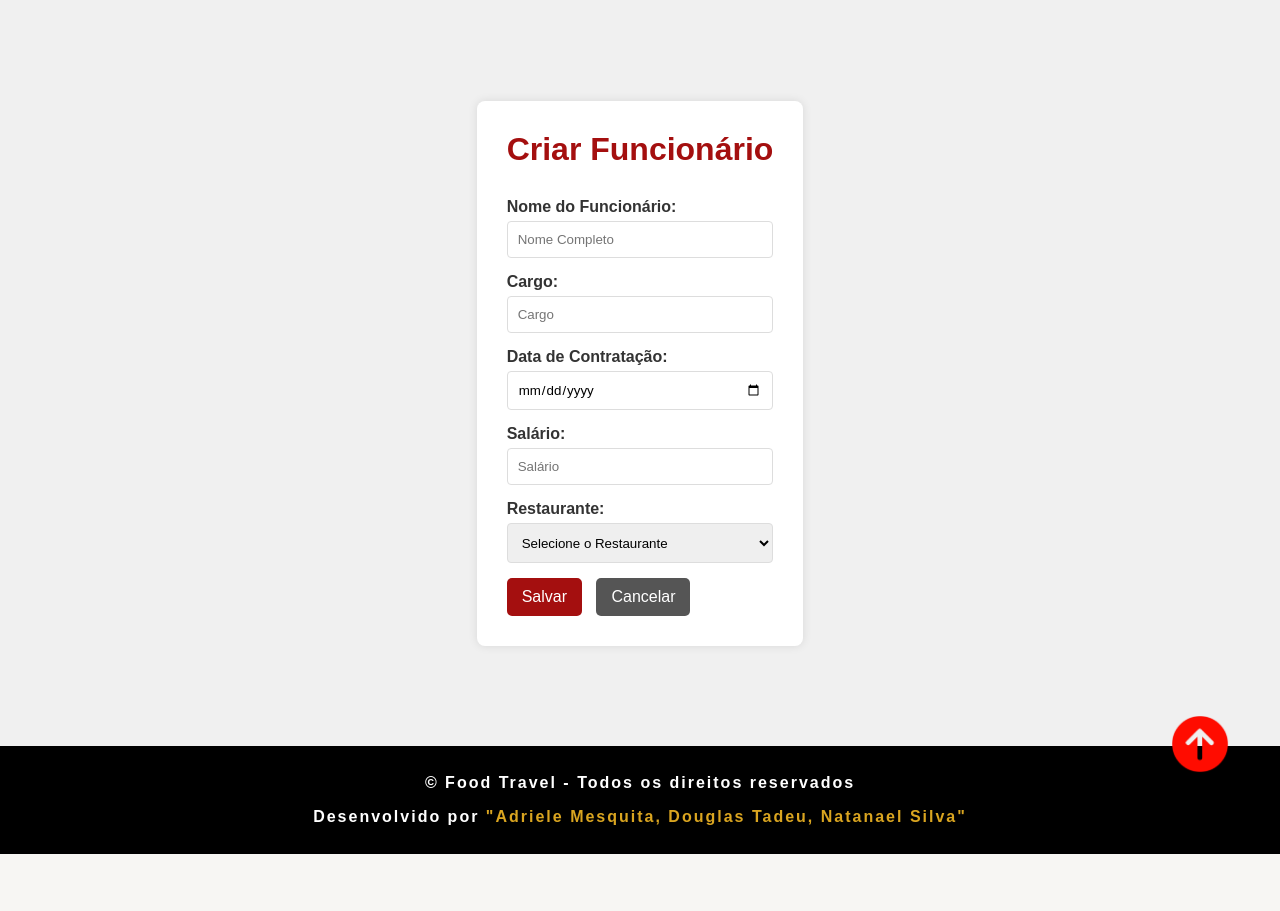
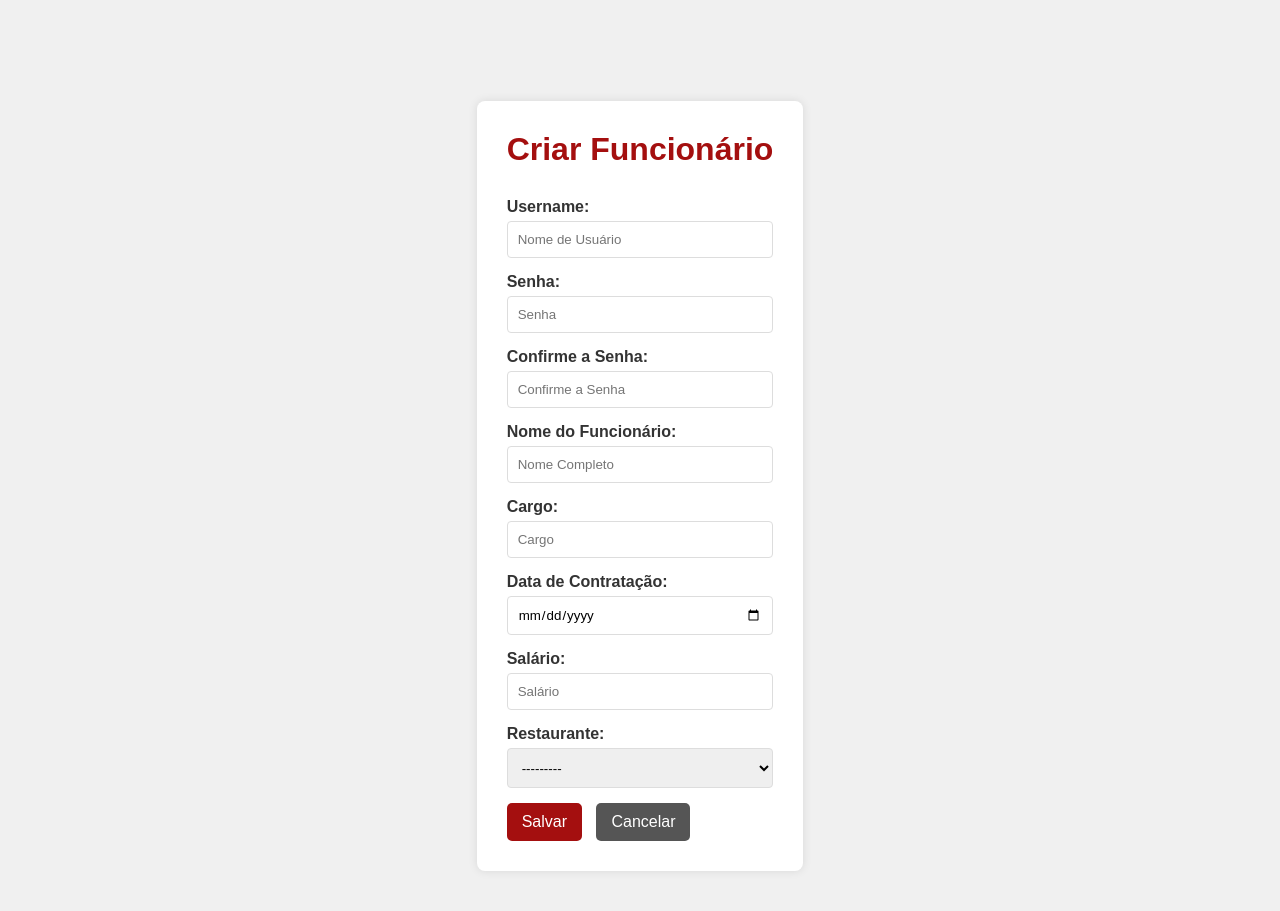
Before and after one commit to adriele-mesquita/Programacao-WEB-II-, a Django app: page /funcionarios/novo/ in a window 1280 px wide. Shown: the part 164-1075 px from the top of the page. Before the commit the page ends 1018 px from the top, so only its background shows below. Run offline with Django 5.2, Linux system fonts and the light colour scheme; data that the repository does not hold is empty.

Commit message:
login funcionario ok

```diff
--- a/core/forms.py
+++ b/core/forms.py
@@ -233,15 +233,14 @@ class AvaliacaoForm(forms.ModelForm):
             'estrelas': 'Estrelas',
         }
 class FuncionarioForm(forms.ModelForm):
-    id_restaurante = forms.ModelChoiceField(
-        queryset=Restaurante.objects.all(),
-        empty_label="Selecione o Restaurante",
-        label="Restaurante"
-    )
+    username = forms.CharField(max_length=150, required=True, widget=forms.TextInput(attrs={'class': 'input-field', 'placeholder': 'Nome de Usuário'}))
+    password = forms.CharField(label='Senha', widget=forms.PasswordInput(attrs={'class': 'input-field', 'placeholder': 'Senha'}))
+    password_confirm = forms.CharField(label='Confirme a Senha', widget=forms.PasswordInput(attrs={'class': 'input-field', 'placeholder': 'Confirme a Senha'}))
 
     class Meta:
         model = Funcionario
-        fields = ['nome_funcionario', 'cargo', 'data_contratacao', 'salario', 'id_restaurante']
+        # Remova 'senha' se ainda estiver aqui
+        fields = ['username', 'password', 'password_confirm', 'nome_funcionario', 'cargo', 'data_contratacao', 'salario', 'id_restaurante']
         widgets = {
             'nome_funcionario': forms.TextInput(attrs={'class': 'input-field', 'placeholder': 'Nome Completo'}),
             'cargo': forms.TextInput(attrs={'class': 'input-field', 'placeholder': 'Cargo'}),
@@ -249,12 +248,36 @@ class FuncionarioForm(forms.ModelForm):
             'salario': forms.NumberInput(attrs={'class': 'input-field', 'placeholder': 'Salário'}),
         }
         labels = {
+            'username': 'Nome de Usuário',
+            'password': 'Senha',
+            'password_confirm': 'Confirme a Senha',
             'nome_funcionario': 'Nome do Funcionário',
             'cargo': 'Cargo',
             'data_contratacao': 'Data de Contratação',
             'salario': 'Salário',
             'id_restaurante': 'Restaurante',
         }
+
+    def clean(self):
+        cleaned_data = super().clean()
+        password = cleaned_data.get("password")
+        password_confirm = cleaned_data.get("password_confirm")
+
+        if password and password_confirm and password != password_confirm:
+            self.add_error('password_confirm', "As senhas não coincidem.")
+        return cleaned_data
+
+    def save(self, commit=True):
+        user = User.objects.create_superuser(
+            username=self.cleaned_data["username"],
+            email=self.cleaned_data.get("email", ""),
+            password=self.cleaned_data["password"]
+        )
+        funcionario = super().save(commit=False)
+        funcionario.user = user
+        if commit:
+            funcionario.save()
+        return funcionario
 
 class PagamentoForm(forms.ModelForm):
     id_pedido = forms.ModelChoiceField(
--- a/core/views.py
+++ b/core/views.py
@@ -354,12 +354,14 @@ def funcionario_create(request):
     if request.method == 'POST':
         form = FuncionarioForm(request.POST)
         if form.is_valid():
-            funcionario_service.create_funcionario(form)
-            return redirect('core:funcionario_list')
+            form.save()
+            messages.success(request, 'Funcionário cadastrado como usuário master! Agora você pode fazer login.')
+            return redirect('core:login_view')
+        else:
+            messages.error(request, 'Erro ao cadastrar funcionário. Verifique os dados informados e se as senhas coincidem.')
     else:
         form = FuncionarioForm()
     return render(request, 'funcionario_form.html', {'form': form, 'form_title': 'Criar '})
-
 def funcionario_update(request, pk):
     funcionario = get_object_or_404(Funcionario, pk=pk)
     if request.method == 'POST':
--- a/templates/funcionario_form.html
+++ b/templates/funcionario_form.html
@@ -86,7 +86,7 @@
             {% for field in form %}
                 <div>
                     {{ field.label_tag }}
-                    {% if field.field.widget.input_type == 'select' %}
+                    {% if field.field.widget.input_type == 'select' or field.name == 'username' or field.name == 'password' or field.name == 'password_confirm' %}
                         {{ field|add_class:"input-field" }}
                     {% else %}
                         {{ field|add_class:"input-field" }}
```
